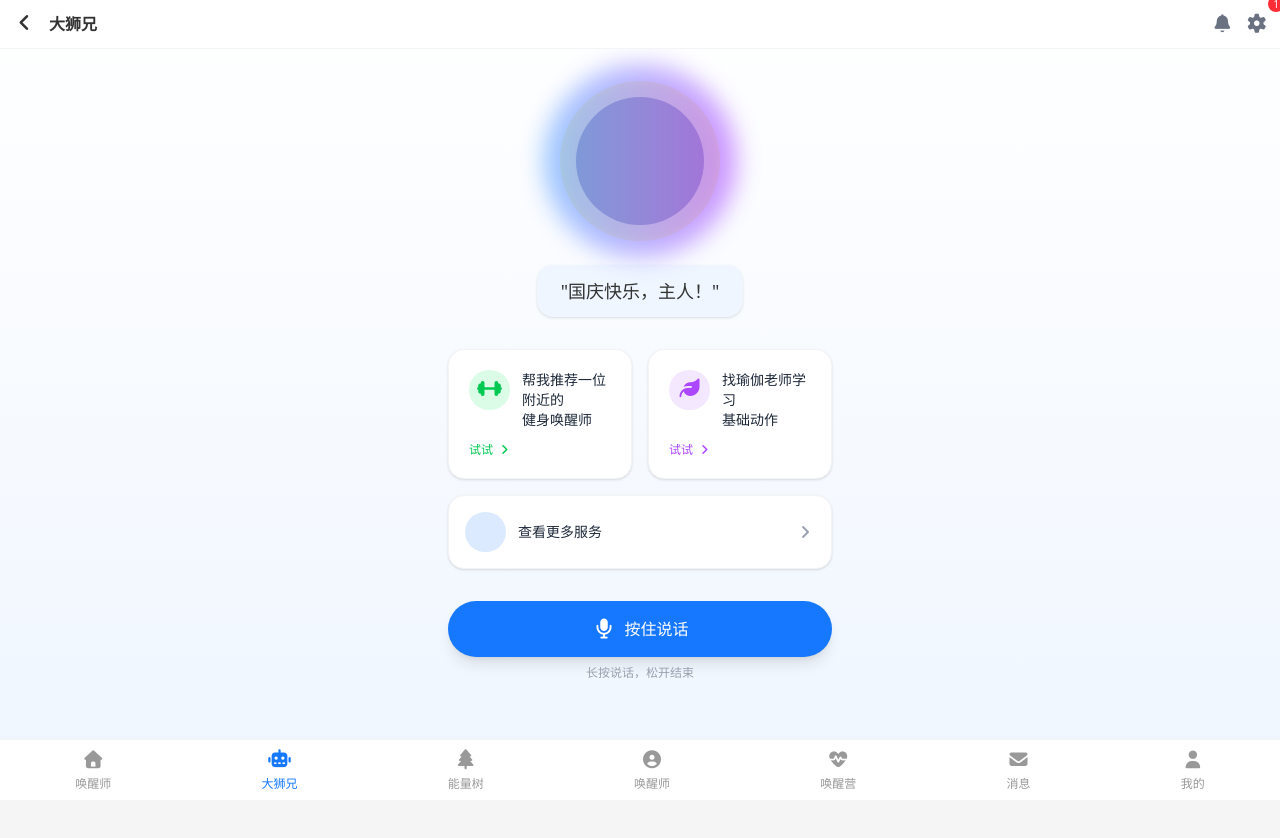
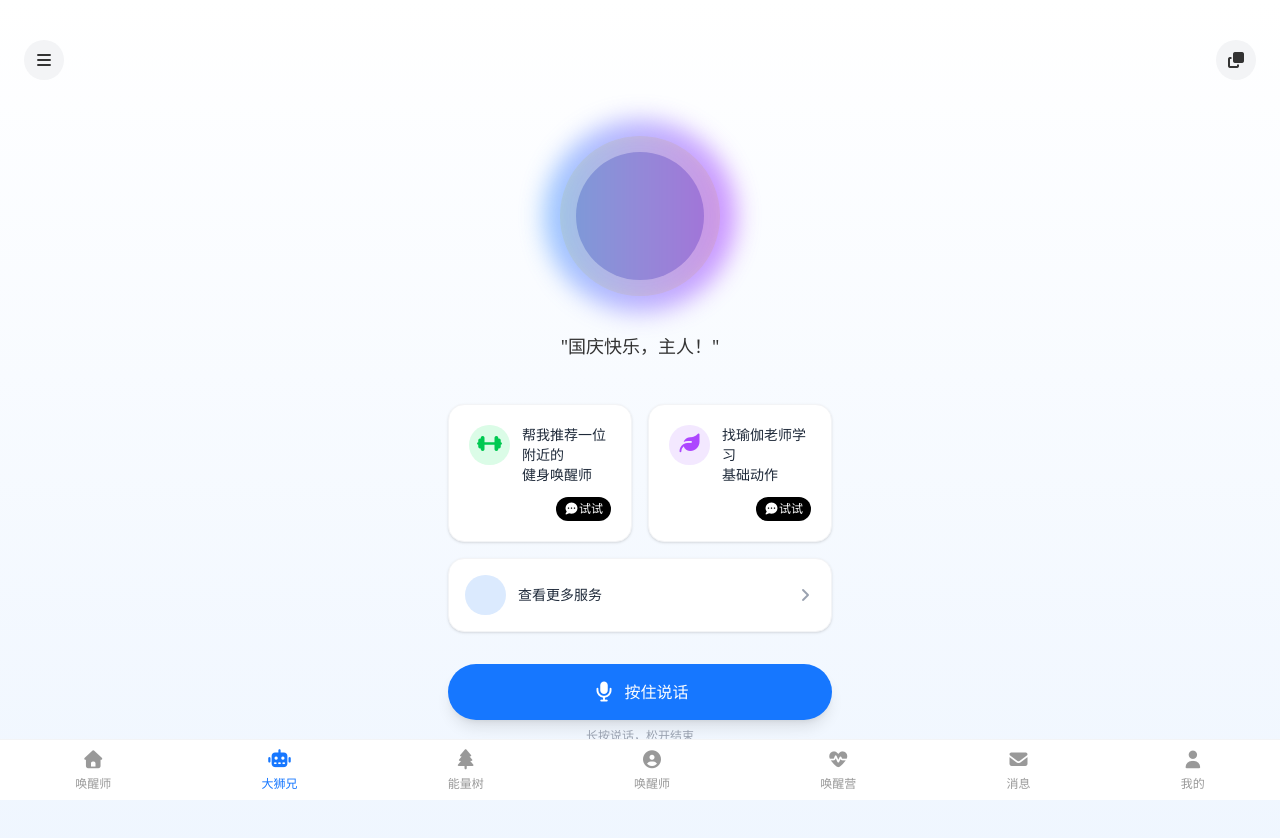
Before and after one commit to RosyDawns/hxs-demo1, a Vue app: page /ai-assistant in a window 1280 px wide. Shown: the top 838 px of the page. Before the commit the page ends 800 px from the top, so only its background shows below. Built offline with nearby package versions, Linux system fonts and the light colour scheme; grey boxes are pictures that could not be loaded.

Commit message:
init(project): init

```diff
--- a/src/views/AIAssistantPage.vue
+++ b/src/views/AIAssistantPage.vue
@@ -1,27 +1,25 @@
 <template>
-  <div class="page bg-gradient-to-b from-white to-blue-50 min-h-screen" id="page-ai-assistant">
-    <!-- 顶部导航 -->
-    <header class="sticky top-0 z-50 bg-white/80 backdrop-blur-sm border-b border-gray-100 p-3 flex items-center">
-      <div class="flex items-center justify-between w-full">
+  <div
+    class="page bg-gradient-to-b from-white to-blue-50 min-h-screen"
+    id="page-ai-assistant"
+  >
+    <div class="pt-10 px-6 mb-6 flex justify-between items-center">
       <div class="flex items-center">
-          <button class="nav-back mr-3 text-dark" @click="$router.push('/')">
-            <i class="fa fa-angle-left text-xl"></i>
+        <button
+          class="w-10 h-10 rounded-full bg-gray-100 flex items-center justify-center"
+        >
+          <i class="fa fa-bars text-dark"></i>
         </button>
-          <h2 class="font-bold">大狮兄</h2>
       </div>
+
       <div class="flex items-center space-x-3">
-          <button class="text-gray-500">
-            <i class="fa fa-bell text-lg"></i>
-            <span class="absolute -top-1 -right-1 w-4 h-4 bg-red-500 text-white rounded-full flex items-center justify-center text-[10px]">
-              1
-            </span>
-          </button>
-          <button class="text-gray-500">
-            <i class="fa fa-cog text-lg"></i>
+        <button
+          class="w-10 h-10 rounded-full bg-gray-100 flex items-center justify-center"
+        >
+          <i class="fa-solid fa-clone"></i>
         </button>
       </div>
     </div>
-    </header>
 
     <!-- 主体内容区 -->
     <div class="flex flex-col items-center justify-between flex-1 px-4 py-8">
@@ -29,15 +27,23 @@
       <div class="flex flex-col items-center mb-8">
         <div class="relative">
           <!-- 狮子形象 -->
-          <div class="w-40 h-40 bg-yellow-100 rounded-full flex items-center justify-center relative">
-            <img src="https://picsum.photos/id/237/120/120" alt="大狮兄" class="w-32 h-32 object-cover rounded-full">
+          <div
+            class="w-40 h-40 bg-yellow-100 rounded-full flex items-center justify-center relative"
+          >
+            <img
+              src="https://picsum.photos/id/237/120/120"
+              alt="大狮兄"
+              class="w-32 h-32 object-cover rounded-full"
+            />
             <!-- 发光效果 -->
-            <div class="absolute -inset-4 bg-gradient-to-r from-blue-400 to-purple-500 rounded-full blur-md opacity-30 animate-pulse"></div>
+            <div
+              class="absolute -inset-4 bg-gradient-to-r from-blue-400 to-purple-500 rounded-full blur-md opacity-30 animate-pulse"
+            ></div>
           </div>
         </div>
 
         <!-- 问候语 -->
-        <div class="mt-6 bg-blue-50 px-6 py-3 rounded-2xl shadow-sm">
+        <div class="mt-6 px-6 py-3 rounded-2xl">
           <p class="text-lg font-medium text-center">"国庆快乐，主人！"</p>
         </div>
       </div>
@@ -46,23 +52,35 @@
       <div class="w-full max-w-sm space-y-4 mb-8">
         <div class="grid grid-cols-2 gap-4">
           <!-- 按钮1 -->
-          <div class="bg-white rounded-2xl p-5 shadow-sm border border-gray-100 nav-action hover:shadow-md transition-shadow duration-300" @click="handleRecommendationClick('fitness')">
+          <div
+            class="bg-white rounded-2xl p-5 shadow-sm border border-gray-100 nav-action hover:shadow-md transition-shadow duration-300"
+            @click="handleRecommendationClick('fitness')"
+          >
             <div class="flex items-start space-x-3">
               <div class="bg-green-100 text-green-500 p-2 rounded-full">
                 <i class="fa fa-dumbbell text-xl"></i>
               </div>
               <div>
-                <p class="text-sm font-medium text-gray-800">帮我推荐一位附近的</p>
+                <p class="text-sm font-medium text-gray-800">
+                  帮我推荐一位附近的
+                </p>
                 <p class="text-sm font-medium text-gray-800">健身唤醒师</p>
               </div>
             </div>
-            <div class="mt-3 text-xs text-green-500 font-medium flex items-center">
-              试试 <i class="fa fa-angle-right ml-1"></i>
+            <div class="flex justify-end">
+              <div
+                class="mt-3 text-xs text-white font-medium flex items-center px-2 py-1 bg-black rounded-full"
+              >
+                <i class="fa-solid fa-comment-dots"></i> 试试
+              </div>
             </div>
           </div>
 
           <!-- 按钮2 -->
-          <div class="bg-white rounded-2xl p-5 shadow-sm border border-gray-100 nav-action hover:shadow-md transition-shadow duration-300" @click="handleRecommendationClick('yoga')">
+          <div
+            class="bg-white rounded-2xl p-5 shadow-sm border border-gray-100 nav-action hover:shadow-md transition-shadow duration-300"
+            @click="handleRecommendationClick('yoga')"
+          >
             <div class="flex items-start space-x-3">
               <div class="bg-purple-100 text-purple-500 p-2 rounded-full">
                 <i class="fa fa-leaf text-xl"></i>
@@ -72,14 +90,21 @@
                 <p class="text-sm font-medium text-gray-800">基础动作</p>
               </div>
             </div>
-            <div class="mt-3 text-xs text-purple-500 font-medium flex items-center">
-              试试 <i class="fa fa-angle-right ml-1"></i>
+            <div class="flex justify-end">
+              <div
+                class="mt-3 text-xs text-white font-medium flex items-center px-2 py-1 bg-black rounded-full"
+              >
+                <i class="fa-solid fa-comment-dots"></i>试试
+              </div>
             </div>
           </div>
         </div>
 
         <!-- 其他推荐操作 -->
-        <div class="bg-white rounded-2xl p-4 shadow-sm border border-gray-100 nav-action hover:shadow-md transition-shadow duration-300" @click="handleRecommendationClick('other')">
+        <div
+          class="bg-white rounded-2xl p-4 shadow-sm border border-gray-100 nav-action hover:shadow-md transition-shadow duration-300"
+          @click="handleRecommendationClick('other')"
+        >
           <div class="flex justify-between items-center">
             <div class="flex items-center space-x-3">
               <div class="bg-blue-100 text-blue-500 p-2 rounded-full">
@@ -94,9 +119,17 @@
 
       <!-- 语音输入按钮 -->
       <div class="w-full max-w-sm mb-6">
-        <button class="w-full bg-primary text-white py-4 rounded-full font-medium flex items-center justify-center space-x-2 shadow-lg hover:bg-primary/90 transition-colors duration-300" @mousedown="startVoiceRecording" @mouseup="stopVoiceRecording" @touchstart="startVoiceRecording" @touchend="stopVoiceRecording">
+        <button
+          class="w-full bg-primary text-white py-4 rounded-full font-medium flex items-center justify-center space-x-2 shadow-lg hover:bg-primary/90 transition-colors duration-300"
+          @mousedown="startVoiceRecording"
+          @mouseup="stopVoiceRecording"
+          @touchstart="startVoiceRecording"
+          @touchend="stopVoiceRecording"
+        >
           <i class="fa fa-microphone text-xl"></i>
-          <span :class="isRecording ? 'text-yellow-300 animate-pulse' : ''">{{ isRecording ? '正在录音...' : '按住说话' }}</span>
+          <span :class="isRecording ? 'text-yellow-300 animate-pulse' : ''">{{
+            isRecording ? "正在录音..." : "按住说话"
+          }}</span>
         </button>
         <p class="text-xs text-gray-400 text-center mt-2">长按说话，松开结束</p>
       </div>
@@ -107,56 +140,57 @@
 </template>
 
 <script>
-import { ref } from 'vue'
-import { useRouter } from 'vue-router'
-import FooterNav from '../components/FooterNav.vue'
+import { ref } from "vue";
+import { useRouter } from "vue-router";
+import FooterNav from "../components/FooterNav.vue";
 
 export default {
-  name: 'AIAssistantPage',
+  name: "AIAssistantPage",
   components: {
-    FooterNav
+    FooterNav,
   },
   setup() {
-    const router = useRouter()
-    const isRecording = ref(false)
+    const router = useRouter();
+    const isRecording = ref(false);
 
     const startVoiceRecording = () => {
-      isRecording.value = true
+      isRecording.value = true;
       // 这里可以添加实际的录音逻辑
-      console.log('开始录音')
-    }
+      console.log("开始录音");
+    };
 
     const stopVoiceRecording = () => {
-      isRecording.value = false
+      isRecording.value = false;
       // 这里可以添加实际的停止录音逻辑
-      console.log('停止录音')
+      console.log("停止录音");
       // 模拟处理录音结果，跳转到结果页
       setTimeout(() => {
-        router.push('/ai-result')
-      }, 500)
-    }
+        router.push("/ai-result");
+      }, 500);
+    };
 
     const handleRecommendationClick = (type) => {
-      console.log(`用户点击了${type}推荐`)
+      console.log(`用户点击了${type}推荐`);
       // 根据不同类型的推荐跳转到不同的结果页面
       // 这里简化处理，统一跳转到AI结果页
-      router.push('/ai-result')
-    }
+      router.push("/ai-result");
+    };
 
     return {
       isRecording,
       startVoiceRecording,
       stopVoiceRecording,
-      handleRecommendationClick
-    }
-  }
-}
+      handleRecommendationClick,
+    };
+  },
+};
 </script>
 
 <style scoped>
 /* 自定义动画 */
 @keyframes pulse {
-  0%, 100% {
+  0%,
+  100% {
     opacity: 0.3;
   }
   50% {
```
Lines whose indentation alone changed are shown as unchanged.
